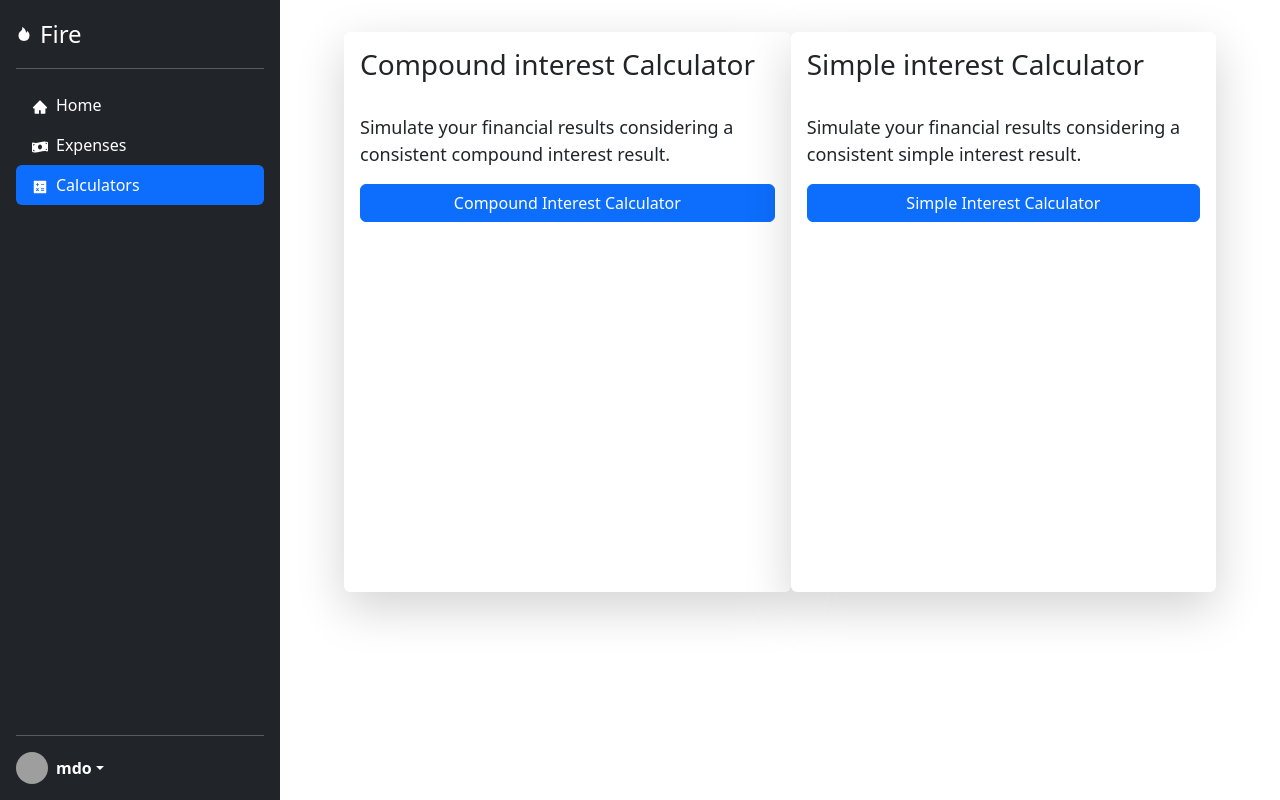
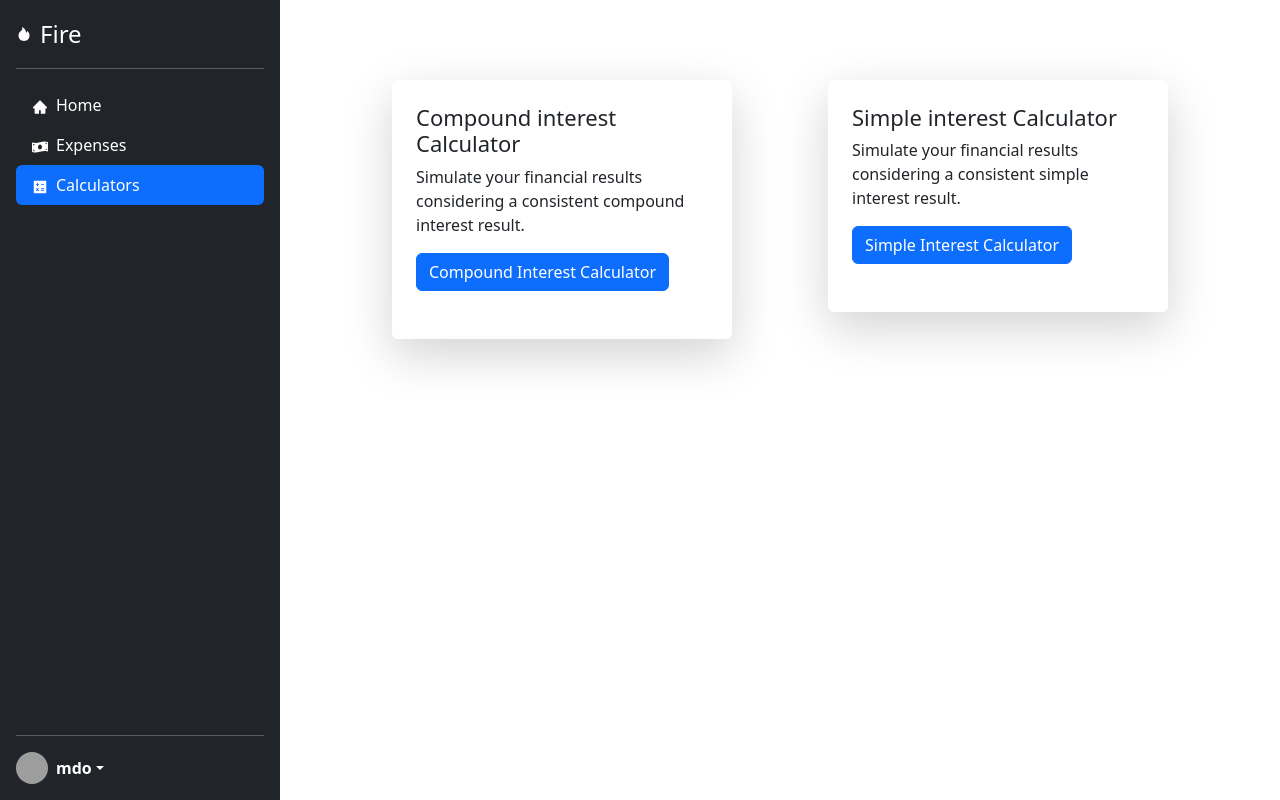
Before and after one commit to danielflorencio/fire-desktop, a React (Vite) app: page /calculators in a window 1280 px wide. Built offline with nearby package versions, Linux system fonts and the light colour scheme; grey boxes are pictures that could not be loaded.

Commit message:
improved the calculators and graphs UI

```diff
--- a/src/App.css
+++ b/src/App.css
@@ -7,6 +7,17 @@ main {
     margin: 0;
     padding: 0;
 }
+h1{
+    font-size: 38px;
+}
+h2{
+    font-size: 28px;
+}
+h3{
+    font-size: 22px;
+}
+h1, h2, h3{font-weight: 520;}
+
 .main-content-container{
     padding: 2rem 4rem;
     display: flex;
@@ -17,13 +28,15 @@ main {
     height: 100%;
     margin: 0;
 }
-.box-content-container{
-    min-height: 70vh;
+/* .box-content-container{
+    width: 40%;
+    height: fit-content;
+    padding-bottom: 4vh;
     border-radius: 8px;
     display: flex;
     flex-direction: column;
     margin: auto;
-}
+} */
 .app-container{
     display: flex;
     width: 100vw;
--- a/src/components/AnswerGraph/SiGraph.tsx
+++ b/src/components/AnswerGraph/SiGraph.tsx
@@ -40,5 +40,5 @@ export default function SiGraph({amount, investment, howLongM, interestRate, how
       },],
     };
 
-    return <Line data={chartData} />
+    return <Line data={chartData}/>
 }
--- a/src/components/CalculatorsPage/CalculatorsPage.tsx
+++ b/src/components/CalculatorsPage/CalculatorsPage.tsx
@@ -3,13 +3,13 @@ import { Link } from 'react-router-dom';
 export default function CalculatorsPage(){
     return(
         <>
-            <div className="wrapper d-flex">
-                <div className="box-content-container shadow-lg p-3 mb-5 bg-white rounded">
+            <div className="row wrapper d-flex">
+                <div className="col-sm w-50 h-25 shadow-lg px-4 pt-4 pb-5 m-5 bg-white rounded">
                     <h3>Compound interest Calculator</h3>
                     <p>Simulate your financial results considering a consistent compound interest result.</p>
                     <Link className='btn btn-primary' to='/calculators/compound_interest_calculator'>Compound Interest Calculator</Link>
                 </div>
-                <div className="box-content-container shadow-lg p-3 mb-5 bg-white rounded">
+                <div className="col-sm w-50 h-25 shadow-lg px-4 pt-4 pb-5 m-5 bg-white rounded">
                     <h3>Simple interest Calculator</h3>
                     <p>Simulate your financial results considering a consistent simple interest result.</p>
                     <Link className='btn btn-primary' to='/calculators/simple_interest_calculator'>Simple Interest Calculator</Link>
--- a/src/components/CalculatorsPage/styles.css
+++ b/src/components/CalculatorsPage/styles.css
@@ -1,5 +1,5 @@
 .box-content-container h3 {
-    font-size: 28px;
+    font-size: 24px;
     margin-bottom: 2rem;
 }
 .box-content-container p{
--- a/src/components/CiCalc/CiCalc.tsx
+++ b/src/components/CiCalc/CiCalc.tsx
@@ -37,8 +37,7 @@ export default function CiCalculator(){
     }
 
     return(
-        <div className='box-content-container shadow-lg p-3 mb-5 bg-white rounded'>
-            <p className="mb-4 text-center" style={{margin: '1vh 1vw'}}><strong>Compound Interest Calculator.</strong></p>
+        <>
             {currentStepIndex === 0 ? (
             <div className="forms-container">
             <form onSubmit={handleSubmit}>
@@ -47,13 +46,13 @@ export default function CiCalculator(){
             </form>
             </div>
             ) : (
-                <>
+                <div className="h-75 w-75 d-flex align-items-center justify-content-center flex-column gap-5">
                 {step}
                 <button className='btn btn-primary' onClick={back}>New Simulation</button>
-                </>
+                </div>
                 )
             }
-        </div>
+        </>
     )
 }
 
@@ -64,7 +63,8 @@ type SimulationFormProps = FormData & {
 export function CiForm({amount, howLongM, investment, interestRate, updateFields} : SimulationFormProps){
 
     return(
-        <>
+        <div className="shadow-lg p-3 mb-5 bg-white rounded">
+            <p className="mb-4 text-center" style={{margin: '1vh 1vw'}}><strong>Compound Interest Calculator.</strong></p>
             <div className="form-item">
                 <label>Initial value: </label>
 
@@ -103,6 +103,6 @@ export function CiForm({amount, howLongM, investment, interestRate, updateFields
             onChange={e => updateFields({ interestRate: e.target.valueAsNumber })}
             required></input>
             </div>
-        </>
+        </div>
     )
 }
--- a/src/components/SiCalc/SiCalc.tsx
+++ b/src/components/SiCalc/SiCalc.tsx
@@ -41,8 +41,7 @@ export default function SiCalculator(){
     }
 
     return(
-        <div className='box-content-container shadow-lg p-3 mb-5 bg-white rounded'>
-            <p className="mb-4 text-center" style={{margin: '1vh 1vw'}}><strong>Simple Interest Calculator.</strong></p>
+        <>
             {currentStepIndex === 0 ? (
             <div className="forms-container">
                 <form onSubmit={handleSubmit}>
@@ -51,14 +50,15 @@ export default function SiCalculator(){
                 </form>
             </div>
             ) : (
-                <>
-                {step}
-                <button className='btn btn-primary' onClick={back}>New Simulation</button>
-                </>
+                <div className="h-75 w-75 d-flex align-items-center justify-content-center flex-column gap-5">
+                    {step}
+                    <button className='btn btn-primary' onClick={back}>New Simulation</button>
+                </div>
                 )
             }
-        </div>
+        </>
     )
+
 }
 
 type SimulationFormProps = FormData & {
@@ -67,7 +67,8 @@ type SimulationFormProps = FormData & {
 
 export function SiForm({amount, howLongM, interestRate, interestTimeFrame, howLongTimeFrame, updateFields} : SimulationFormProps){
     return(
-        <>
+        <div className='shadow-lg p-3 mb-5 bg-white rounded'>
+            <p className="mb-4 text-center" style={{margin: '1vh 1vw'}}><strong>Simple Interest Calculator.</strong></p>
             <div className="form-item">
                 <label>Value invested: </label>
                 <input
@@ -110,6 +111,7 @@ export function SiForm({amount, howLongM, interestRate, interestTimeFrame, howLo
                 </div>
             </div>
             <br/>
-        </>
+        </div>
+
     )
 }
```
